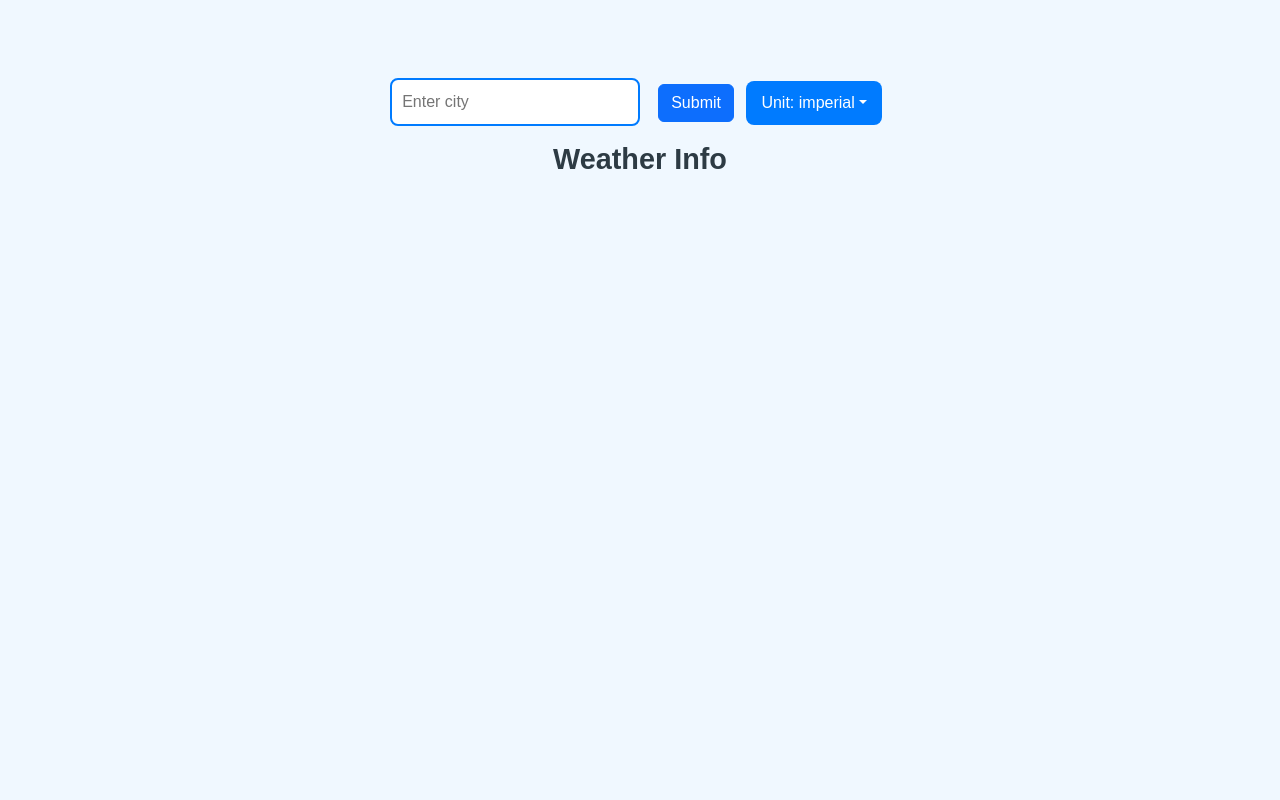
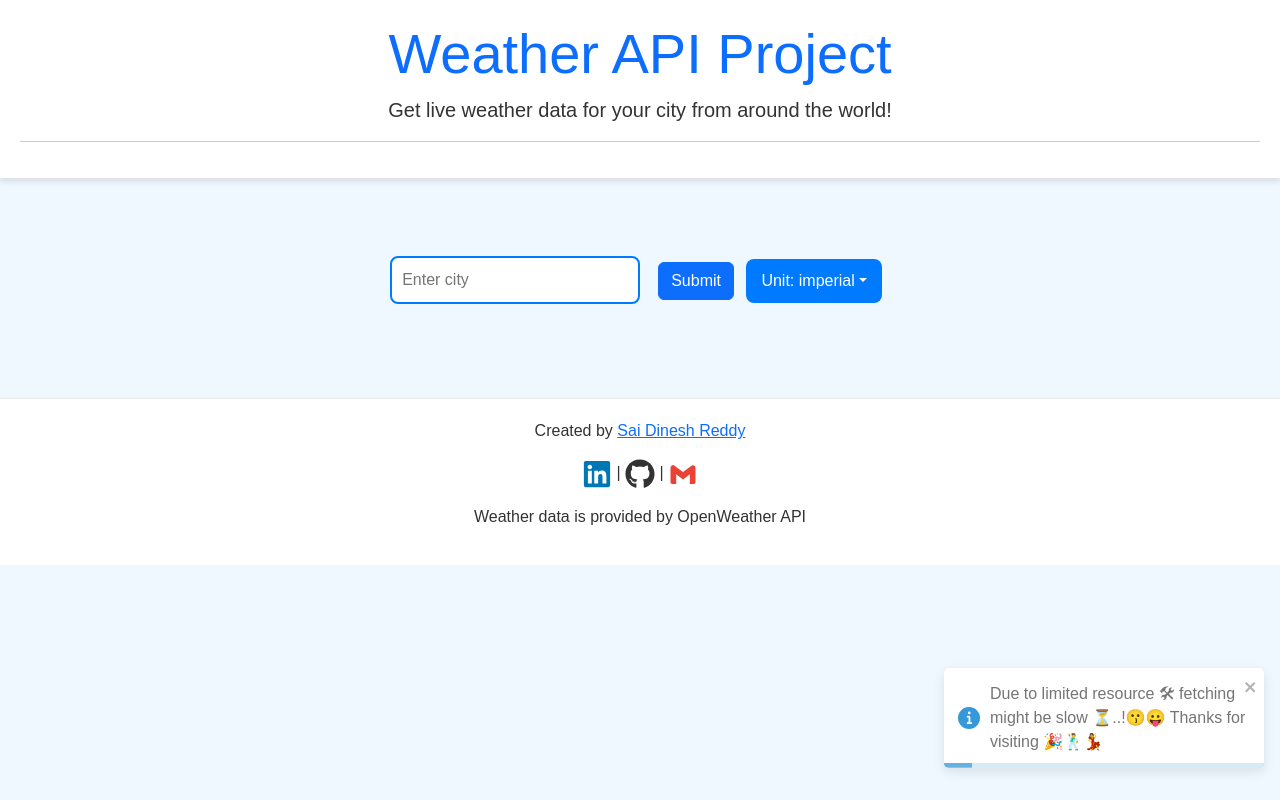
Before and after one commit to dinesh06003/WeatherApp-UI, a React (Create React App) app: page / in a window 1280 px wide. Built offline with nearby package versions, Linux system fonts and the light colour scheme.

Commit message:
final update

```diff
--- a/package.json
+++ b/package.json
@@ -11,6 +11,7 @@
     "react": "^18.2.0",
     "react-bootstrap": "^2.6.0",
     "react-dom": "^18.2.0",
+    "react-icons": "^5.4.0",
     "react-scripts": "5.0.1",
     "react-toastify": "^11.0.2",
     "web-vitals": "^2.1.4"
--- a/src/App.css
+++ b/src/App.css
@@ -141,6 +141,68 @@ button:hover {
     }
 }
 
+/* Ensure the body and html elements take full height */
+html, body {
+    height: 100%;
+    margin: 0;
+}
+
+/* Main container for flex layout */
+.main-container {
+    display: flex;
+    flex-direction: column;
+    height: 100%;
+}
+
+/* Header section */
+header {
+    background-color: white;
+    padding: 20px;
+    text-align: center;
+    box-shadow: 0 4px 6px rgba(0, 0, 0, 0.1); /* Optional: shadow effect */
+}
+
+header h1 {
+    color: #007bff; /* Header title color */
+}
+
+/* Footer section */
+footer {
+    background-color: white;
+    color: #333;
+    padding: 20px;
+    text-align: center;
+    border-top: 1px solid #eaeaea; /* Optional: border above footer */
+    margin-top: auto; /* This ensures footer sticks at the bottom */
+}
+
+/* Icon styling for footer */
+.footer-icon {
+    font-size: 30px;
+    transition: transform 0.3s ease-in-out;
+}
+
+.footer-icon:hover {
+    transform: scale(1.2); /* Slightly enlarge icons on hover */
+}
+
+.linkedin-icon {
+    color: #0077b5; /* LinkedIn icon color */
+}
+
+.github-icon {
+    color: #333; /* GitHub icon color */
+}
+
+.gmail-icon {
+    color: #ea4335; /* Gmail icon color */
+}
+
+.footer-icon:hover {
+    color: #ff5700; /* Change color on hover */
+}
+
+
 @keyframes fadeInBounce {
     0% {
         opacity: 0;
--- a/src/App.js
+++ b/src/App.js
@@ -19,7 +19,7 @@ function App() {
   const [loading, setLoading] = useState(false);
   const [error, setError] = useState();
   const [unitType, setUnitType] = useState('imperial'); // State for the unit type
-  const [cityname, setCityName] = useState('');
+  const [cityname, setCityName] = useState(''); // city name for the header
 
   const unitTypeSymbol = {
     'imperial': '°F',
@@ -36,11 +36,11 @@ function App() {
       setLoading(true);
 
       // Make weather API call using axios
+      const url = `https://weatherapp-api-ufow.onrender.com/api/weather?city=${city}&unit=${unitType}`;
       // const url = `http://localhost:8080/api/weather?city=${city}&unit=${unitType}`;
-      const url = `https://weatherapp-api-ufow.onrender.com/api/weather?city=${city}&unit=${unitType}`;
-      const weatherResponse = await axios.get(
-        url
-      );
+
+      const weatherResponse = await axios.get(url);
+
       if (weatherResponse.status === 200) {
         setWeatherData(weatherResponse.data.list);
         setCountry(weatherResponse.data.country);
@@ -84,9 +84,23 @@ function App() {
     }
   }, [unitType]); // Re-run when unitType changes
 
+  // Show "Hello there" toast notification on first load
+  useEffect(() => {
+    toast.info("Due to limited resource 🛠 fetching might be slow ⏳..!😗😛    Thanks for visiting 🎉🕺💃", {
+      position: "bottom-right",
+      autoClose: 5000,
+      hideProgressBar: false,
+      closeOnClick: true,
+      pauseOnHover: true,
+      draggable: true,
+      progress: undefined,
+    });
+  }, []); // Empty dependency array for first-time load
+
   return (
     <>
       <ToastContainer /> {/* Toast Container for notifications */}
+
       {loading ? (
         <div className="w-100 min-vh-100 d-flex justify-content-center align-items-center">
           <Spinner animation="border" role="status">
@@ -104,6 +118,7 @@ function App() {
                 value={city}
                 placeholder="Enter city"
                 onKeyDown={handleKeyDown}
+
               />
               <Button className="ms-2" onClick={getWeatherData} variant="primary">
                 Submit
@@ -131,7 +146,7 @@ function App() {
                 </div>
               ) : (
                 <h3 className="mt-3">
-                  {city && country ? `Weather in ${cityname}, ${countries[country]}` : 'Weather Info'}
+                  {city && country ? `Weather info in ${cityname}, ${countries[country]}` : ''}
                 </h3>
               )}
             </div>
--- /dev/null
+++ b/src/Footer.js
@@ -0,0 +1,33 @@
+import React from 'react';
+import { FaLinkedin } from "react-icons/fa";
+import { FaGithub } from "react-icons/fa";
+import { BiLogoGmail } from "react-icons/bi";
+
+const Footer = () => {
+    return (
+        <footer className="text-center mt-5">
+            <p>
+                Created by{' '}
+                <a href="https://saidinesh.netlify.app/" target="_blank" rel="noopener noreferrer">
+                    Sai Dinesh Reddy
+                </a>
+            </p>
+            <p>
+                <a href="https://www.linkedin.com/in/dinesh020771/" target="_blank" rel="noopener noreferrer">
+                    <FaLinkedin className="footer-icon linkedin-icon" />
+                </a>{'  '}
+                |{'  '}
+                <a href="https://github.com/dinesh06003" target="_blank" rel="noopener noreferrer">
+                    <FaGithub className="footer-icon github-icon" />
+                </a>{'  '}
+                |{'  '}
+                <a href="mailto:dinesh.ykbf53@gmail.com">
+                    <BiLogoGmail className="footer-icon gmail-icon" />
+                </a>
+            </p>
+            <p>Weather data is provided by OpenWeather API</p>
+        </footer>
+    );
+};
+
+export default Footer;
--- /dev/null
+++ b/src/Header.js
@@ -0,0 +1,13 @@
+import React from 'react';
+
+const Header = () => {
+    return (
+        <header>
+            <h1 className="display-4 text-primary">Weather API Project</h1>
+            <p className="lead">Get live weather data for your city from around the world!</p>
+            <hr />
+        </header>
+    );
+};
+
+export default Header;
--- a/src/index.js
+++ b/src/index.js
@@ -1,10 +1,16 @@
 import React from 'react';
 import ReactDOM from 'react-dom/client';
 import App from './App';
+import Header from './Header';
+import Footer from './Footer';
 
 const root = ReactDOM.createRoot(document.getElementById('root'));
 root.render(
+<div className="main-container">
+      <Header />
+     <App/>
+      <Footer />
+    </div>
 
-  <App />
 
 );
```
Also changed, not shown: 1 other file (tests, documents, lock files or other folders).
